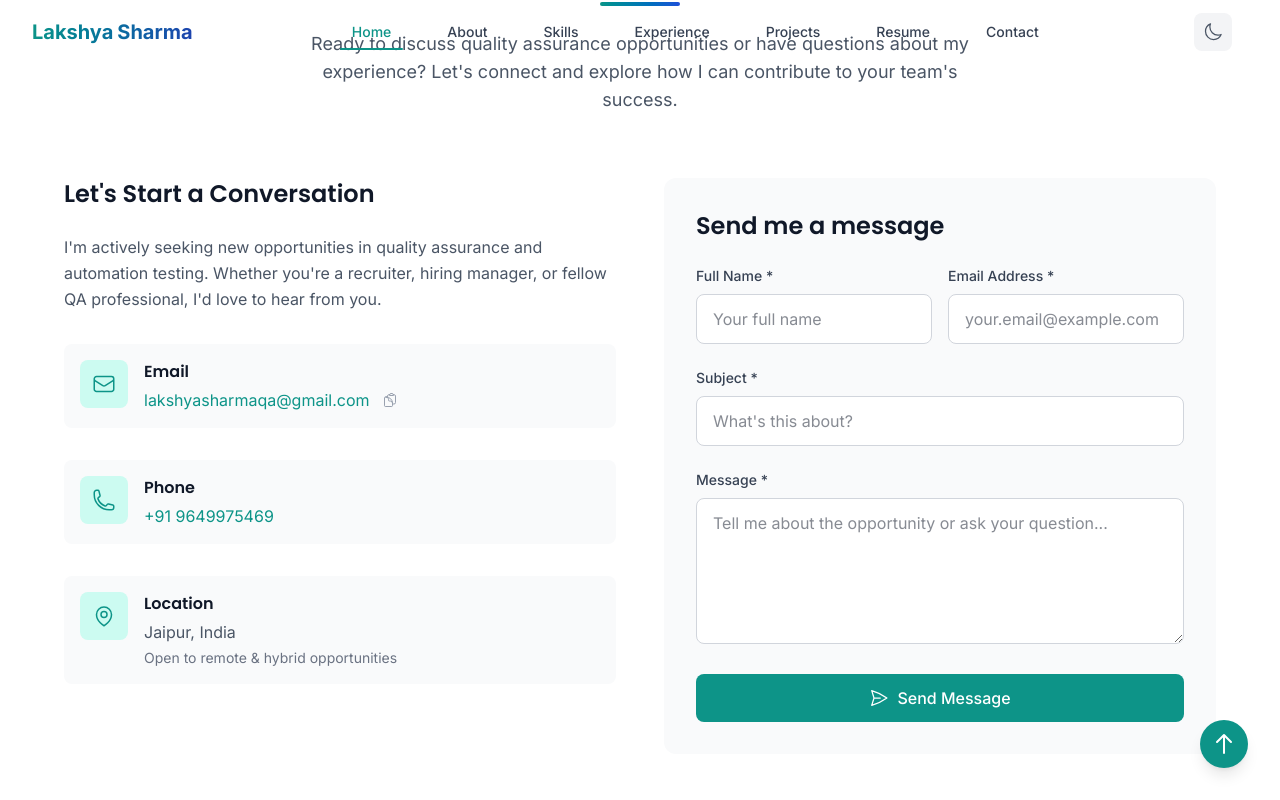
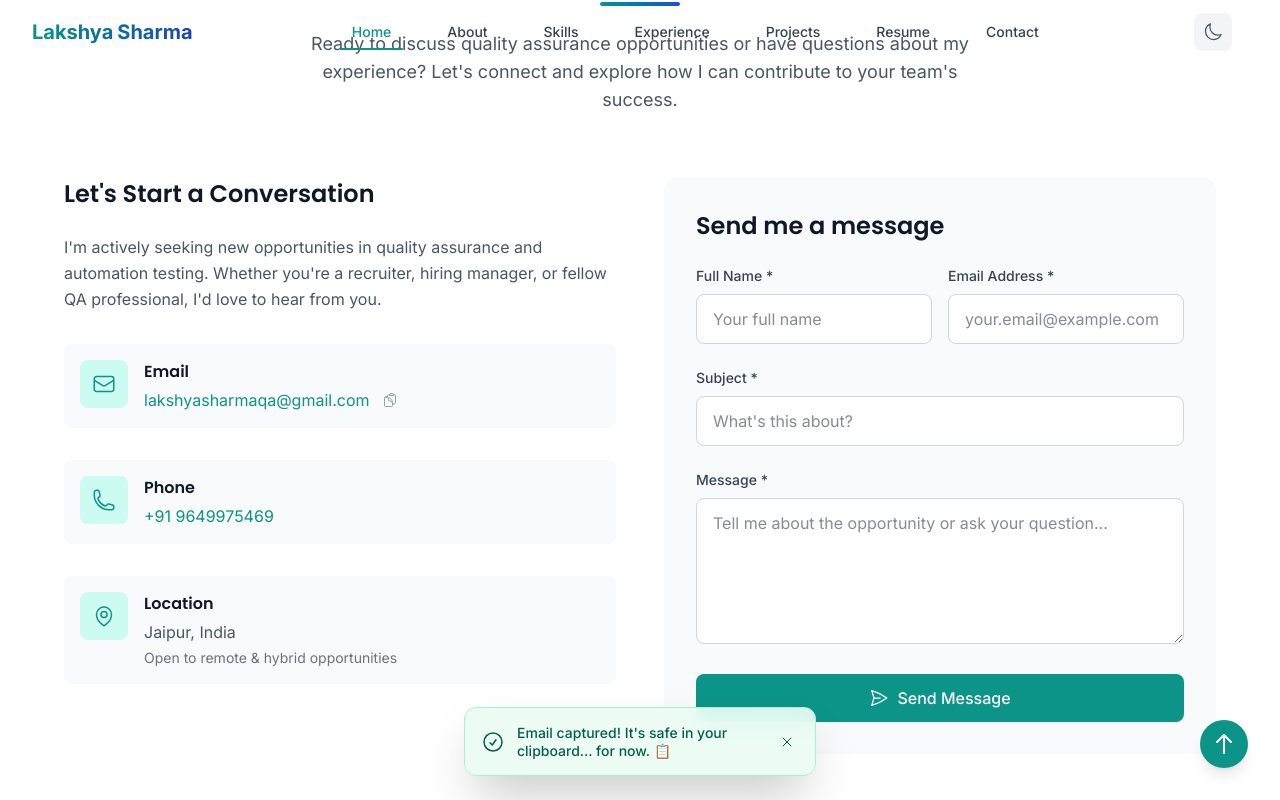
Before and after one commit to LakshyaQA/LakshyaSharmaQA.io, a React (Vite) app: page / in a window 1280 px wide. Both pictures are taken after a click on the button 389 px from the left and 7506 px from the top of the page. Shown: the part 7106-7906 px from the top of the page. Built offline with nearby package versions, Linux system fonts and the light colour scheme.

Commit message:
feat: implement resume section with download and preview functionality, toast notifications, and supporting components

```diff
--- a/src/App.jsx
+++ b/src/App.jsx
@@ -8,6 +8,8 @@ import Projects from './components/Projects';
 import Resume from './components/Resume';
 import Contact from './components/Contact';
 import Footer from './components/Footer';
+import { ToastProvider } from './context/ToastContext';
+import Toast from './components/Toast';
 
 function App() {
   const [darkMode, setDarkMode] = useState(() => {
@@ -37,6 +39,7 @@ function App() {
   };
 
   return (
+    <ToastProvider>
       <div className="min-h-screen bg-white dark:bg-slate-950 text-gray-900 dark:text-slate-100 transition-colors duration-300">
         <Header darkMode={darkMode} toggleDarkMode={toggleDarkMode} />
         <main>
@@ -49,7 +52,9 @@ function App() {
           <Contact />
         </main>
         <Footer />
+        <Toast />
       </div>
+    </ToastProvider>
   );
 }
 
--- a/src/components/Hero.jsx
+++ b/src/components/Hero.jsx
@@ -1,6 +1,7 @@
 import React, { useState, useEffect } from 'react';
 import { ArrowDownIcon, DocumentArrowDownIcon, EyeIcon } from '@heroicons/react/24/outline';
 import { profileData } from '../data/profile';
+import { useResumeDownload } from '../hooks/useResumeDownload';
 
 // ✅ Import your profile image
 import profilePic from '../assets/profile-portfolio.png';
@@ -19,6 +20,7 @@ const qaQuotes = [
 const typingTexts = profileData.hero.typingText;
 
 const Hero = () => {
+  const { handleDownload } = useResumeDownload();
   const [currentIndex, setCurrentIndex] = useState(0);
   const [displayText, setDisplayText] = useState('');
   const [isDeleting, setIsDeleting] = useState(false);
@@ -125,14 +127,13 @@ const Hero = () => {
 
             {/* CTA */}
             <div className="flex flex-col sm:flex-row gap-4 justify-center lg:justify-start items-center">
-              <a
-                href={profileData.resume.downloadUrl}
-                download
+              <button
+                onClick={() => handleDownload(profileData.resume.downloadUrl)}
                 className="btn-primary flex items-center space-x-2"
               >
                 <DocumentArrowDownIcon className="h-5 w-5" />
                 <span>Download Resume</span>
-              </a>
+              </button>
               <button
                 onClick={() => scrollToSection('projects')}
                 className="btn-secondary flex items-center space-x-2"
--- a/src/components/Resume.jsx
+++ b/src/components/Resume.jsx
@@ -1,8 +1,10 @@
 import React, { useState } from 'react';
 import { DocumentArrowDownIcon, EyeIcon, StarIcon } from '@heroicons/react/24/outline';
 import { profileData } from '../data/profile';
+import { useResumeDownload } from '../hooks/useResumeDownload';
 
 const Resume = () => {
+  const { handleDownload } = useResumeDownload();
   const [showResumePreview, setShowResumePreview] = useState(false);
 
   const toggleResumePreview = () => {
@@ -68,14 +70,13 @@ const Resume = () => {
               </p>
 
               <div className="flex flex-col sm:flex-row gap-4 justify-center items-center">
-                <a
-                  href={profileData.resume.downloadUrl}
-                  download="Lakshya_Sharma_QA_Resume.pdf"
+                <button
+                  onClick={() => handleDownload(profileData.resume.downloadUrl)}
                   className="btn-primary flex items-center space-x-2"
                 >
                   <DocumentArrowDownIcon className="h-5 w-5" />
                   <span>Download Resume (PDF)</span>
-                </a>
+                </button>
 
                 <button
                   onClick={toggleResumePreview}
--- /dev/null
+++ b/src/components/Toast.jsx
@@ -0,0 +1,60 @@
+import React from 'react';
+import { motion, AnimatePresence } from 'framer-motion';
+import {
+  CheckCircleIcon,
+  ExclamationCircleIcon,
+  XMarkIcon
+} from '@heroicons/react/24/outline';
+import { useToast } from '../context/ToastContext';
+
+const Toast = () => {
+  const { toasts, removeToast } = useToast();
+
+  return (
+    <div className="fixed bottom-6 left-1/2 -translate-x-1/2 z-[9999] flex flex-col items-center space-y-3 pointer-events-none w-full max-w-sm px-4">
+      <AnimatePresence>
+        {toasts.map((toast) => (
+          <motion.div
+            key={toast.id}
+            initial={{ opacity: 0, y: 50, scale: 0.9 }}
+            animate={{ opacity: 1, y: 0, scale: 1 }}
+            exit={{ opacity: 0, scale: 0.9, transition: { duration: 0.2 } }}
+            className={`
+              pointer-events-auto flex items-center justify-between w-full p-4 rounded-xl shadow-2xl backdrop-blur-md border
+              ${toast.type === 'success'
+                ? 'bg-emerald-50/90 dark:bg-emerald-900/30 border-emerald-200 dark:border-emerald-800/50 text-emerald-800 dark:text-emerald-300'
+                : 'bg-rose-50/90 dark:bg-rose-900/30 border-rose-200 dark:border-rose-800/50 text-rose-800 dark:text-rose-300'
+              }
+            `}
+          >
+            <div className="flex items-center space-x-3">
+              {toast.type === 'success' ? (
+                <CheckCircleIcon className="h-6 w-6 flex-shrink-0" />
+              ) : (
+                <ExclamationCircleIcon className="h-6 w-6 flex-shrink-0" />
+              )}
+              <p className="text-sm font-medium leading-tight">
+                {toast.message}
+              </p>
+            </div>
+
+            <button
+              onClick={() => removeToast(toast.id)}
+              className={`
+                ml-4 p-1 rounded-lg transition-colors
+                ${toast.type === 'success'
+                  ? 'hover:bg-emerald-200/50 dark:hover:bg-emerald-800/50'
+                  : 'hover:bg-rose-200/50 dark:hover:bg-rose-800/50'
+                }
+              `}
+            >
+              <XMarkIcon className="h-4 w-4" />
+            </button>
+          </motion.div>
+        ))}
+      </AnimatePresence>
+    </div>
+  );
+};
+
+export default Toast;
--- /dev/null
+++ b/src/context/ToastContext.jsx
@@ -0,0 +1,34 @@
+import React, { createContext, useContext, useState, useCallback } from 'react';
+
+const ToastContext = createContext(null);
+
+export const ToastProvider = ({ children }) => {
+  const [toasts, setToasts] = useState([]);
+
+  const addToast = useCallback((message, type = 'success', duration = 5000) => {
+    const id = Math.random().toString(36).substring(2, 9);
+    setToasts((prev) => [...prev, { id, message, type }]);
+
+    setTimeout(() => {
+      removeToast(id);
+    }, duration);
+  }, []);
+
+  const removeToast = useCallback((id) => {
+    setToasts((prev) => prev.filter((toast) => toast.id !== id));
+  }, []);
+
+  return (
+    <ToastContext.Provider value={{ addToast, removeToast, toasts }}>
+      {children}
+    </ToastContext.Provider>
+  );
+};
+
+export const useToast = () => {
+  const context = useContext(ToastContext);
+  if (!context) {
+    throw new Error('useToast must be used within a ToastProvider');
+  }
+  return context;
+};
--- /dev/null
+++ b/src/hooks/useResumeDownload.js
@@ -0,0 +1,54 @@
+import { useToast } from '../context/ToastContext';
+
+const SUCCESS_MESSAGES = [
+  "Thanks for downloading resume check in your file manager! 📁",
+  "Resume incoming! Future teammate detected? 🤝",
+  "Fresh PDF served! Happy reading. 📚",
+  "Quality content captured! My resume is now on your machine. 🚀",
+  "Download complete! Ready to start something great? ✨"
+];
+
+const ERROR_MESSAGES = [
+  "Oh no! A bug in production? I better fix this fast... 🐞",
+  "Looks like I didn't test this well enough... Lakshya will fix it! 🔧",
+  "404: Resume vanished! Maybe it's playing hide and seek? Try reloading. 🔍",
+  "Failed! You found a bug—I promise I'm better at testing your software! 😅",
+  "Network timeout? My server is acting like it's Friday at 5 PM. Try again! ⏳",
+  "Oh no, seems like I haven't tested my own website! Please reload. 🤦‍♂️"
+];
+
+export const useResumeDownload = () => {
+  const { addToast } = useToast();
+
+  const handleDownload = async (url, filename = 'Lakshya_Sharma_QA_Resume.pdf') => {
+    try {
+      // 1. Verify file existence before initiating download
+      const response = await fetch(url, { method: 'HEAD' });
+
+      if (!response.ok) {
+        throw new Error('File not found');
+      }
+
+      // 2. Initiate download using a hidden anchor tag
+      const link = document.createElement('a');
+      link.href = url;
+      link.download = filename;
+      document.body.appendChild(link);
+      link.click();
+      document.body.removeChild(link);
+
+      // 3. Show a random success message
+      const randomSuccess = SUCCESS_MESSAGES[Math.floor(Math.random() * SUCCESS_MESSAGES.length)];
+      addToast(randomSuccess, 'success');
+
+    } catch (error) {
+      console.error('Download failed:', error);
+
+      // 4. Show a random creative error message
+      const randomError = ERROR_MESSAGES[Math.floor(Math.random() * ERROR_MESSAGES.length)];
+      addToast(randomError, 'error', 7000);
+    }
+  };
+
+  return { handleDownload };
+};
```
Also changed, not shown: src/components/Contact.jsx (+8 -28 lines), 1 other file (tests, documents, lock files or other folders). Lines whose indentation alone changed are shown as unchanged.
